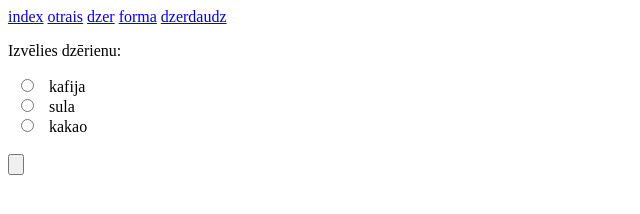
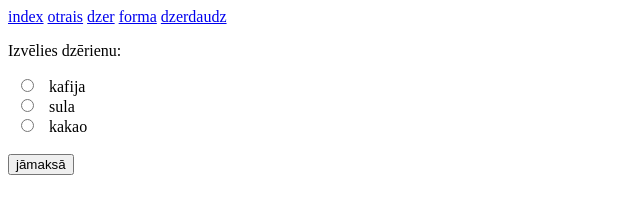
Before and after one commit to altprofile/testweb1, a plain HTML site: page dzer.html in a window 1280 px wide. Shown: the whole page, without its empty margins (0-640 px from the left). Drawn offline with Linux system fonts and the light colour scheme.

Commit message:
nav + test

```diff
--- a/dzer.html
+++ b/dzer.html
@@ -23,7 +23,7 @@ function maksa(){
   <label for="sula">sula</label><br>
   <input type="radio" id="kakao" name="drink" value="3.20">
   <label for="kakao">kakao</label><br><br>
-  <input type="button" id="poga" onclick="maksa()">
+  <input type="button" id="poga" value="jāmaksā" onclick="maksa()">
   <p id="rez"></p>
 </form>
 </body>
```
